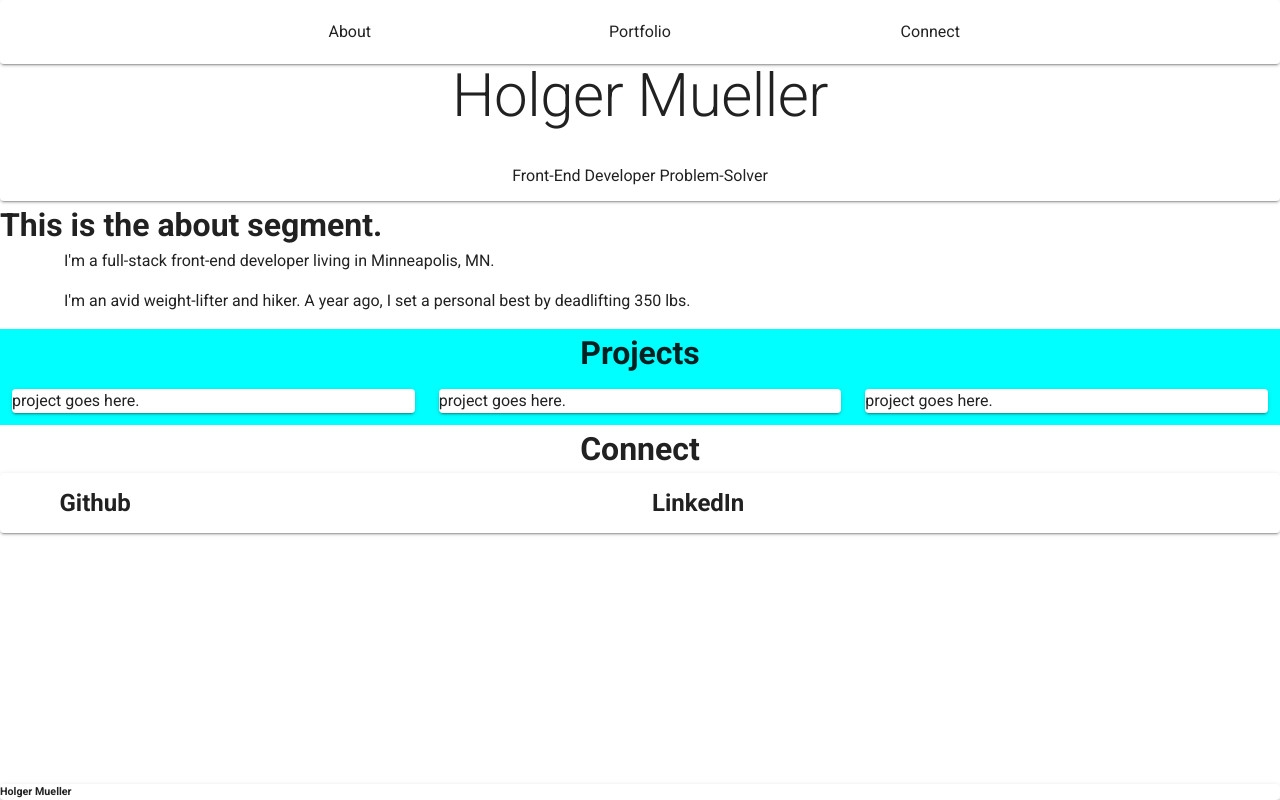
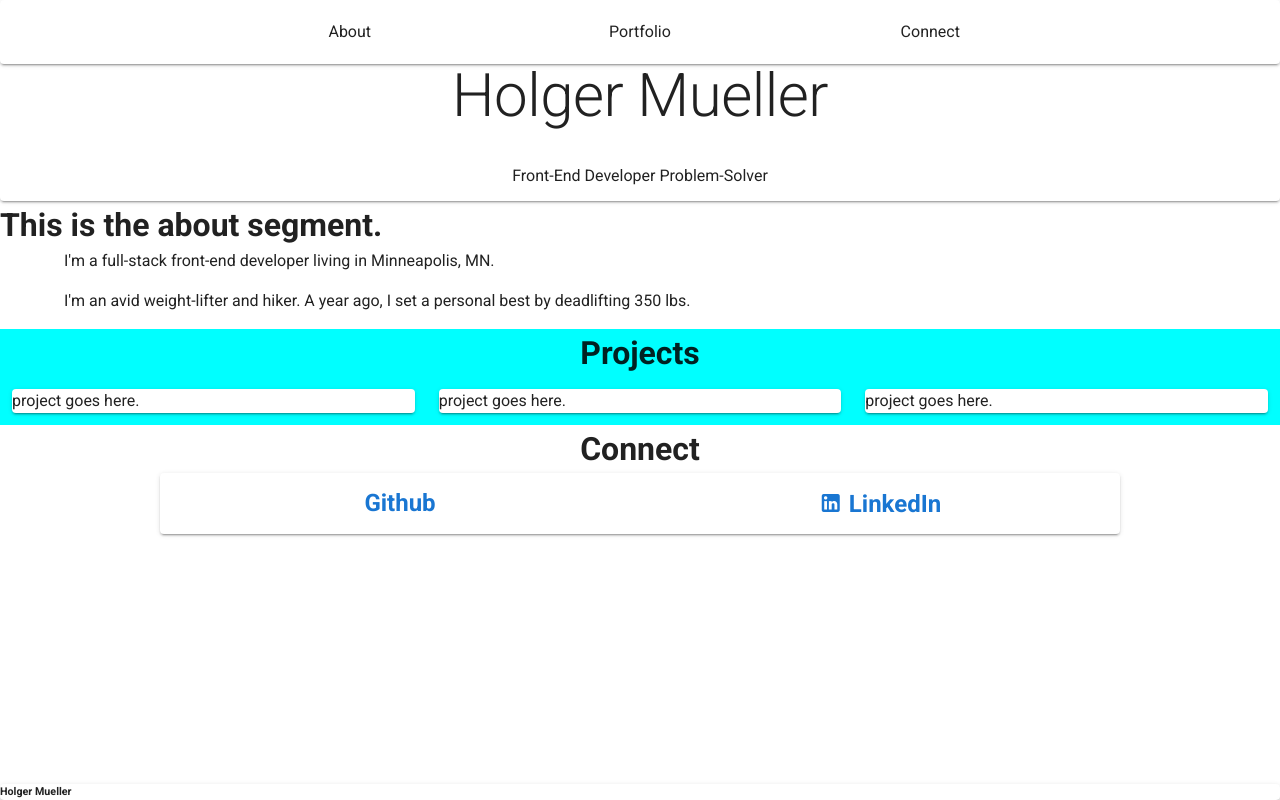
Before and after one commit to Holgermueller/HolgerMueller-TechWriter, a Vue app: page / in a window 1280 px wide. Built offline with nearby package versions, Linux system fonts and the light colour scheme.

Commit message:
added some icons

```diff
--- a/src/components/Layout/Connect.vue
+++ b/src/components/Layout/Connect.vue
@@ -2,12 +2,17 @@
   <div id="Connect">
     <h1 class="section-header">Connect</h1>
 
-    <v-card>
+    <v-card class="connections-display">
       <v-container>
         <v-row>
           <v-col v-for="(connection, index) in connections" :key="index">
             <div>
-              <h2>{{connection.name}}</h2>
+              <a v-bind:href="connection.link">
+                <h2 class="link">
+                  <span v-bind:class="connection.connection_class"></span>
+                  {{connection.name}}
+                </h2>
+              </a>
             </div>
           </v-col>
         </v-row>
@@ -20,7 +25,10 @@
 export default {
   data() {
     return {
-      connections: [{ name: "Github" }, { name: "LinkedIn" }]
+      connections: [
+        { name: "Github", connection_class: "mdi mdi-github-circle", link: "#" },
+        { name: "LinkedIn", connection_class: "mdi mdi-linkedin", link: "#" }
+      ]
     };
   }
 };
@@ -30,4 +38,19 @@ export default {
 .section-header {
   text-align: center;
 }
+.link {
+  text-align: center;
+}
+.connections-display {
+  width: 75%;
+  margin-left: auto;
+  margin-right: auto;
+}
+a {
+  text-decoration: none;
+  color: black;
+}
+a:hover {
+  color: red;
+}
 </style>
```
